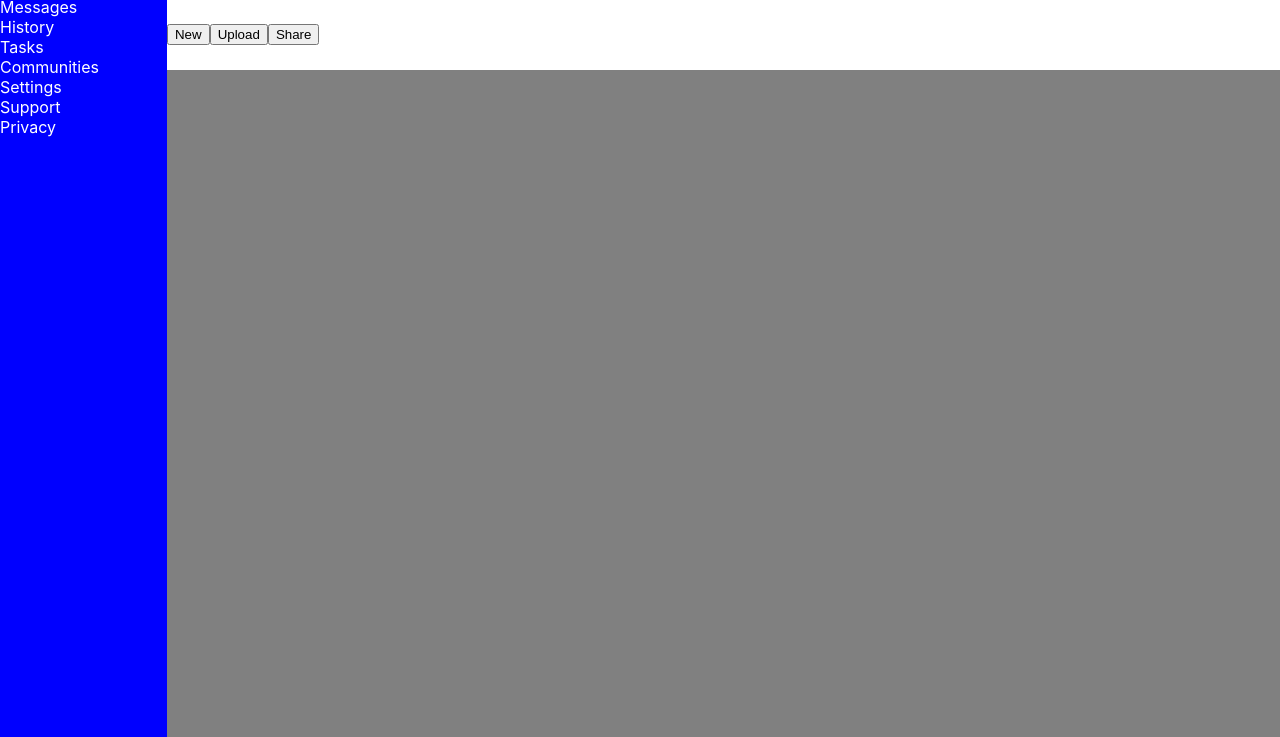
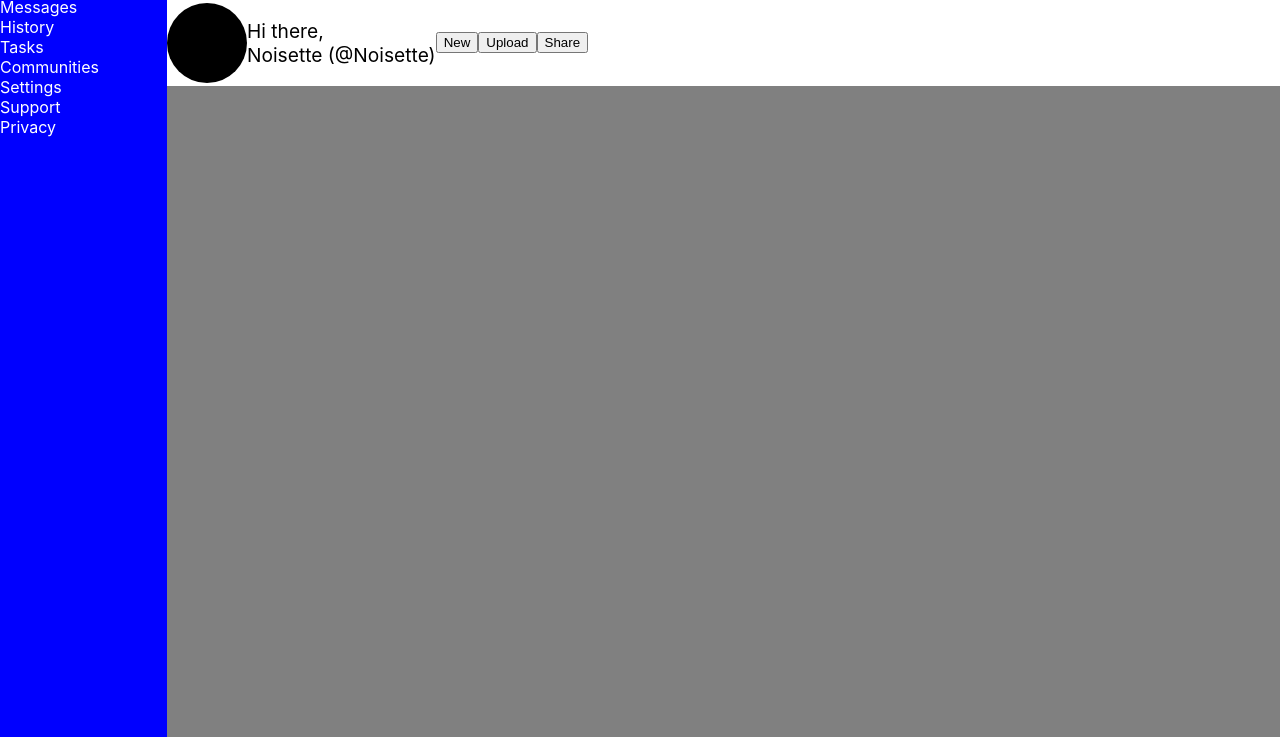
Before and after one commit to tcoquery/Admin-Dashboard, a plain HTML site: page index.html in a window 1280 px wide. Shown: the part 63-800 px from the top of the page. Drawn offline with Linux system fonts and the light colour scheme.

Commit message:
Add header elements

```diff
--- a/index.html
+++ b/index.html
@@ -35,6 +35,9 @@
             </div>
             <div class="header-second-row">
                 <div class="logo"></div>
+                <p>Hi there, <br>
+                    Noisette (@Noisette)</p>
+
                 <button class="button" type="submit">New</button>
                 <button class="button" type="submit">Upload</button>
                 <button class="button" type="submit">Share</button>
--- a/style.css
+++ b/style.css
@@ -36,8 +36,15 @@ body {
     background-color: black;
 }
 
-.name {
+P {
     font-size: 1.2rem;
+}
+
+.logo {
+    height: 80px;
+    width: 80px;
+    border-radius: 50%;
+    background-color: black;
 }
 
 .sideboard, .sideboard-links, .sideboard-bottom-links {
```
